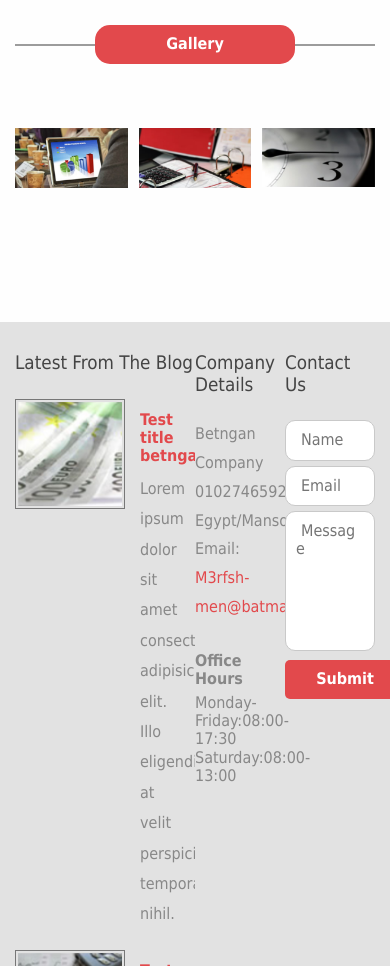
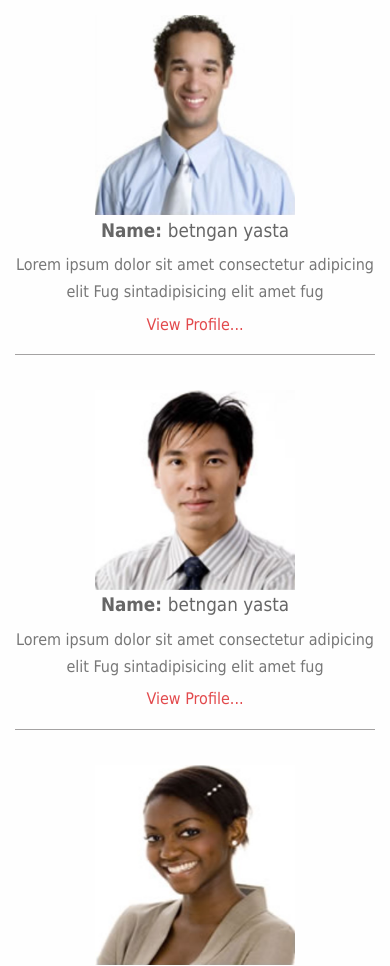
Before and after one commit to sayedayman24/Sass_Practical, a plain HTML site: page index.html in a window 390 px wide. Shown: the part 2620-3586 px from the top of the page. Drawn offline with Linux system fonts and the light colour scheme.

Commit message:
Update Responsive mobile
Add Our Players and Gallery and footer Responsive

```diff
--- a/css/sass/components/_headings.scss
+++ b/css/sass/components/_headings.scss
@@ -11,7 +11,7 @@
         border-radius: 15px;
         width: 400px;
         padding: 10px 15px;
-        @media #{$maxSmall} {
+        @media #{$maxLarg} {
             font-size: 16px;
             margin: 10px auto;
             width: 200px;
--- a/css/sass/helpers/_variables.scss
+++ b/css/sass/helpers/_variables.scss
@@ -3,7 +3,7 @@ $maxMedium: "(max-width: 991px)";
 $maxLarg: "(max-width: 1199px)";
 
 $minSmall: "(min-width: 768px)";
-$minMedium: "(min-width: 992)";
+$minMedium: "(min-width: 992px)";
 $minLarge: "(min-width: 1200px)";
 
 $redColor: #e2494c;
--- a/css/sass/layout/_footer.scss
+++ b/css/sass/layout/_footer.scss
@@ -8,7 +8,12 @@
         float: $float-left;
     }
     .footer-gallery {
-        width: 50%;
+        @media #{$minSmall} {
+            width: 100%;
+        }
+        @media #{$minMedium} {
+            width: 50%;
+        }
         .img-box {
             overflow: hidden;
             margin-bottom: 20px;
@@ -38,7 +43,17 @@
         }
     }
     .info {
-        width: 25%;
+        @media #{$maxSmall} {
+            text-align: center;
+            float: none;
+            margin-bottom: 25px;
+        }
+        @media #{$minSmall} {
+            width: 50%;
+        }
+        @media #{$minMedium} {
+            width: 25%;
+        }
         ul {
             color: #888;
             line-height: 1.8;
@@ -60,7 +75,16 @@
         }
     }
     .contact {
-        width: 25%;
+        @media #{$maxSmall} {
+            text-align: center;
+            float: none;
+        }
+        @media #{$minSmall} {
+            width: 50%;
+        }
+        @media #{$minMedium} {
+            width: 25%;
+        }
         input[type="text"],
         input[type="email"],
         textarea {
@@ -90,10 +114,19 @@
         color: #888;
         .text, .author  {
             float: $float-left;
-            width: 50%
+            width: 50%;
+            @media #{$maxSmall} {
+                float: none;
+                width: 100%;
+                text-align: center;
+            }
         }
         .author {
             text-align: $text-right;
+            @media #{$maxSmall} {
+                text-align: center;
+                margin-top: 20px;
+            }
         }
     }
 }
--- a/css/sass/pages/_homepage.scss
+++ b/css/sass/pages/_homepage.scss
@@ -106,11 +106,51 @@
         padding-top: 0;
         padding-bottom: 0;
     }
+    @media #{$maxMedium} {
+        padding-top: 0;
+        padding-bottom: 0;
+    }
+    @media #{$maxLarg} {
+        padding-top: 0;
+        padding-bottom: 0;
+    }
     .player-box {
-        float: $float-left;
-        width: (100% / 5);
-        &:not(:last-of-type) {
-            padding-right: 20px;
+        // float: $float-left;
+        // width: (100% / 5);
+        // &:not(:last-of-type) {
+        //     padding-right: 20px;
+        // }
+        @media #{$maxSmall} {
+            float: none;
+            width: 100%;
+            text-align: center;
+            margin-bottom: 35px;
+            padding-right: 0 !important;
+            &:not(:last-of-type) {
+                border-bottom: 1px solid #a4a2a2;
+            }
+        }
+        @media #{$minSmall} {
+            float: $float-left;
+            width: (100% / 2);
+            text-align: center;
+            margin-bottom: 35px;
+            border: none;
+            padding-right: 0 !important;
+        }
+        @media #{$minLarge} {
+            float: $float-left;
+            width: (100% / 3);
+            text-align: center;
+            margin-bottom: 35px;
+            padding-right: 0 !important;
+        }
+        @media (min-width: 1201px) {
+            float: $float-left;
+            width: (100% / 5);
+            &:not(:last-of-type) {
+                padding-right: 20px;
+            }
         }
         img {
             width: 200px;
@@ -120,6 +160,7 @@
         .player-title {
             color: #666;
             font-weight: normal;
+            margin-bottom: 10px;
             span {
                 font-weight: bold;
             }
@@ -128,9 +169,18 @@
             color: #777;
             line-height: 1.7;
             padding-bottom: 10px;
+            @media #{maxSmall} {
+                max-width: 500px;
+                margin: auto;
+                padding: 10px;
+            }
         }
         .link {
             color: $redColor;
+            @media #{$maxMedium} {
+                display: block;
+                margin-bottom: 20px;
+            }
         }
     }
 }
@@ -141,12 +191,22 @@
     padding-top: 5rem;
     padding-bottom: 5rem;
     overflow: hidden;
+    @media #{$maxSmall} {
+        padding-top: 0;
+        padding-bottom: 0;
+    }
     .gallery-box {
         float: $float-left;
         // width: (100% / 3);
         width: (94% / 3);
         &:not(:last-of-type) {
             margin-right: 3%;
+        }
+        @media #{$maxSmall} {
+            float: none;
+            width: 100%;
+            margin-right: 0;
+            margin-bottom: 35px;
         }
         img {
             // width: 360px;
```
Also changed, not shown: css/homepage.css.
